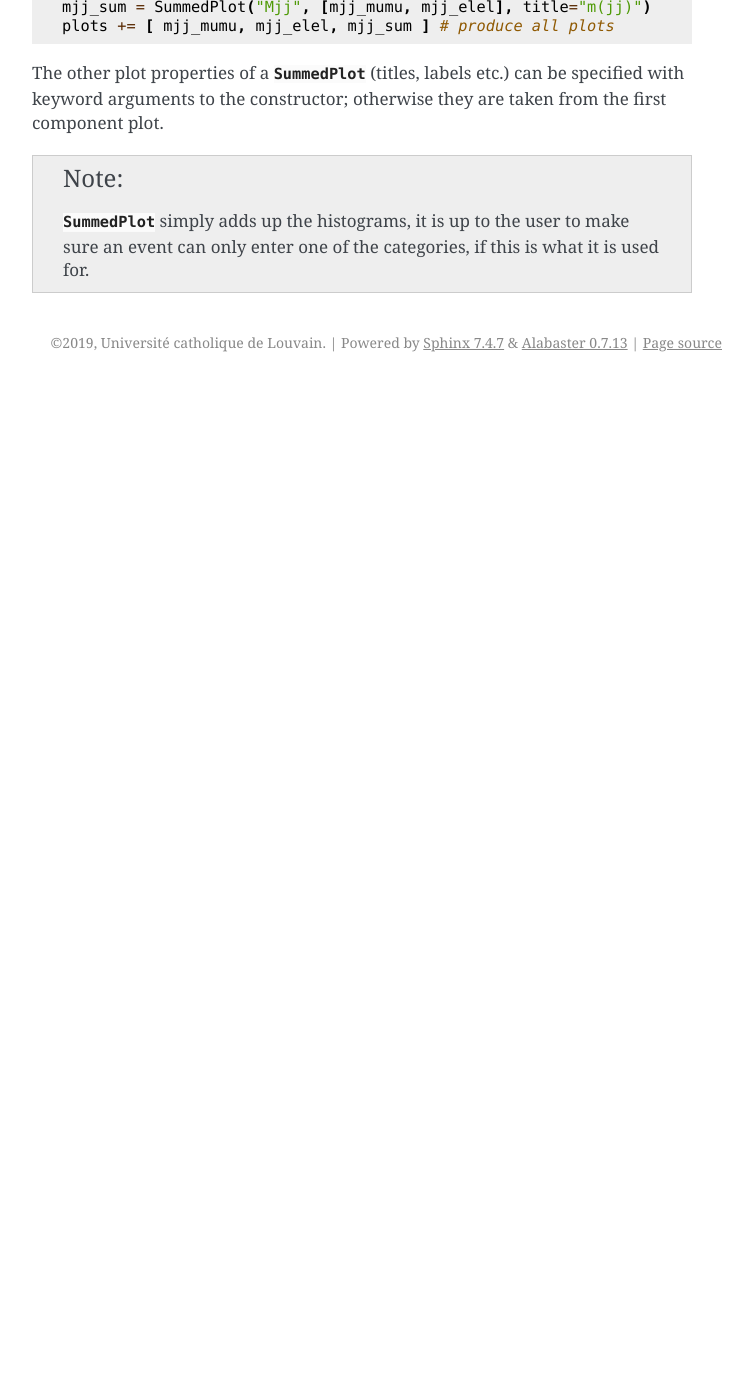
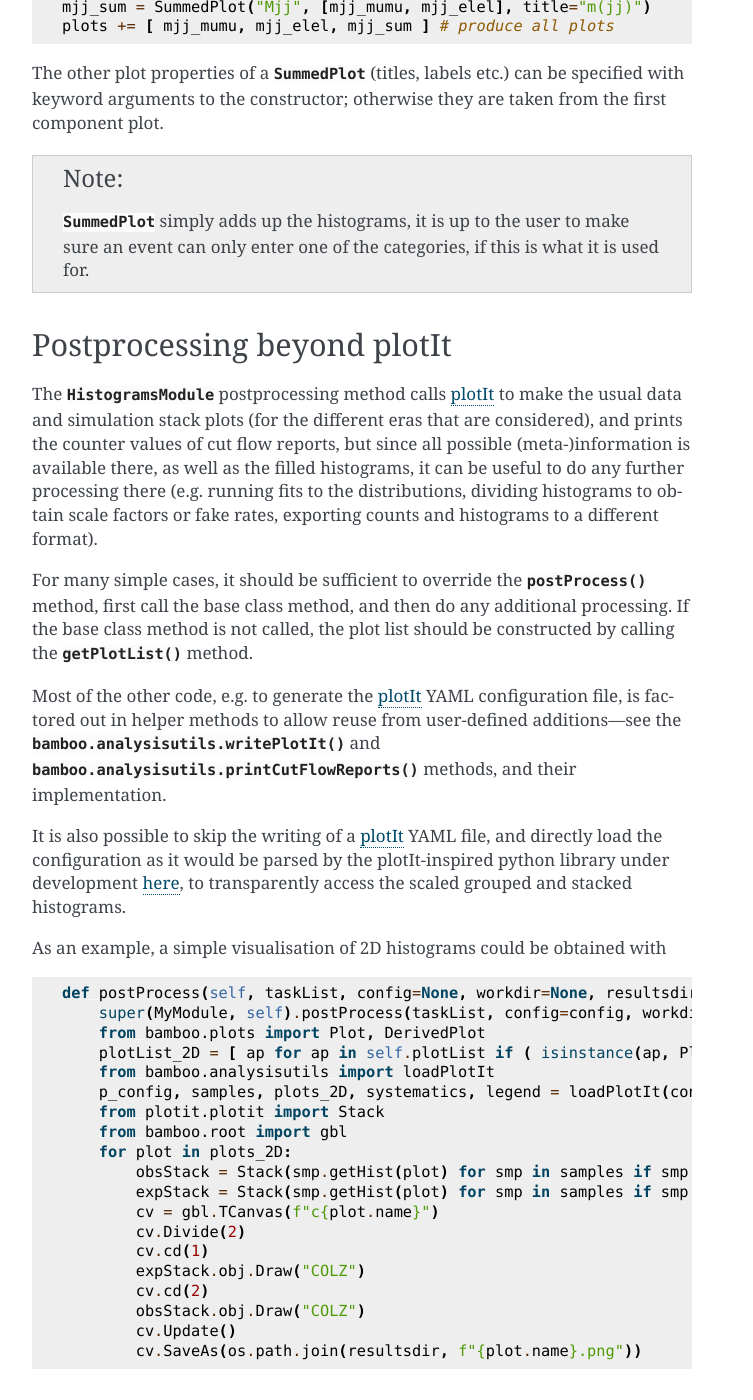
Before and after one commit to recotoolsbenchmarks/BambooAnalysis, a Sphinx documentation site: the page built from doc/recipes.rst, in a window 1280 px wide and 1400 px high, scrolled down 9275 px. Shown: the whole window, without its empty margins (388-1141 px from the left). Built offline with Sphinx 7.4.7, drawn with Linux system fonts in a browser that asks for light colours; before the commit the page ends 9657 px from its top, so only the background shows below that; some of the changed text lies outside the part shown.

Commit message:
Add a recipe with a few non-plotIt postprocessing options

```diff
--- a/doc/recipes.rst
+++ b/doc/recipes.rst
@@ -502,6 +502,63 @@ otherwise they are taken from the first component plot.
    it is up to the user to make sure an event can only enter one of the
    categories, if this is what it is used for.
 
+.. _recipeotherhistogrampostprocessing:
+
+Postprocessing beyond plotIt
+----------------------------
+
+The :py:class:`~bamboo.analysismodules.HistogramsModule` postprocessing method
+calls plotIt_ to make the usual data and simulation stack plots (for the
+different eras that are considered), and prints the counter values of cut flow
+reports, but since all possible (meta-)information is available there, as well
+as the filled histograms, it can be useful to do any further processing there
+(e.g. running fits to the distributions, dividing histograms to obtain scale
+factors or fake rates, exporting counts and histograms to a different format).
+
+For many simple cases, it should be sufficient to override the
+:py:meth:`~bamboo.analysismodules.HistogramsModule.postProcess` method, first
+call the base class method, and then do any additional processing.
+If the base class method is not called, the plot list should be constructed
+by calling the :py:meth:`~bamboo.analysismodules.HistogramsModule.getPlotList`
+method.
+
+Most of the other code, e.g. to generate the plotIt_ YAML configuration file,
+is factored out in helper methods to allow reuse from user-defined additions
+|---| see the :py:func:`bamboo.analysisutils.writePlotIt` and
+:py:func:`bamboo.analysisutils.printCutFlowReports` methods, and their
+implementation.
+
+It is also possible to skip the writing of a plotIt_ YAML file, and directly
+load the configuration as it would be parsed by the plotIt-inspired python
+library under development
+`here <https://github.com/pieterdavid/mplbplot/pull/5>`_, to transparently
+access the scaled grouped and stacked histograms.
+
+As an example, a simple visualisation of 2D histograms could be obtained with
+
+.. code-block:: python
+
+   def postProcess(self, taskList, config=None, workdir=None, resultsdir=None):
+       super(MyModule, self).postProcess(taskList, config=config, workdir=workdir, resultsdir=resultsdir)
+       from bamboo.plots import Plot, DerivedPlot
+       plotList_2D = [ ap for ap in self.plotList if ( isinstance(ap, Plot) or isinstance(ap, DerivedPlot) ) and len(ap.binnings) == 2 ]
+       from bamboo.analysisutils import loadPlotIt
+       p_config, samples, plots_2D, systematics, legend = loadPlotIt(config, plotList_2D, eras=self.args.eras, workdir=workdir, resultsdir=resultsdir, readCounters=self.readCounters, vetoFileAttributes=self.__class__.CustomSampleAttributes, plotDefaults=self.plotDefaults)
+       from plotit.plotit import Stack
+       from bamboo.root import gbl
+       for plot in plots_2D:
+           obsStack = Stack(smp.getHist(plot) for smp in samples if smp.cfg.type == "DATA")
+           expStack = Stack(smp.getHist(plot) for smp in samples if smp.cfg.type == "MC")
+           cv = gbl.TCanvas(f"c{plot.name}")
+           cv.Divide(2)
+           cv.cd(1)
+           expStack.obj.Draw("COLZ")
+           cv.cd(2)
+           obsStack.obj.Draw("COLZ")
+           cv.Update()
+           cv.SaveAs(os.path.join(resultsdir, f"{plot.name}.png"))
+
+
 
 .. _bamboo: https://cp3.irmp.ucl.ac.be/~pdavid/bamboo/index.html
 
@@ -521,5 +578,7 @@ otherwise they are taken from the first component plot.
 
 .. _RDataFrame: https://root.cern.ch/doc/master/classROOT_1_1RDataFrame.html
 
+.. _plotIt: https://github.com/cp3-llbb/plotIt
+
 .. |---| unicode:: U+2014
    :trim:
```
